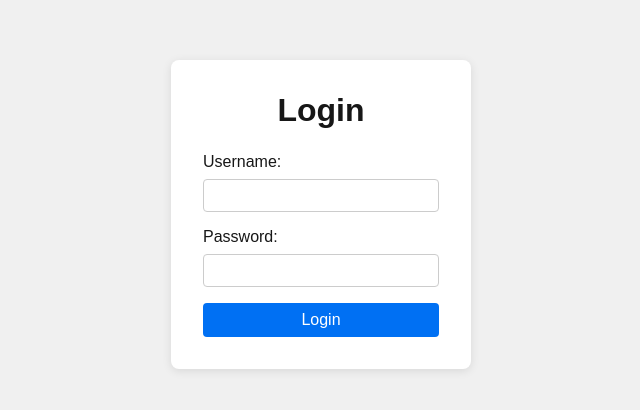
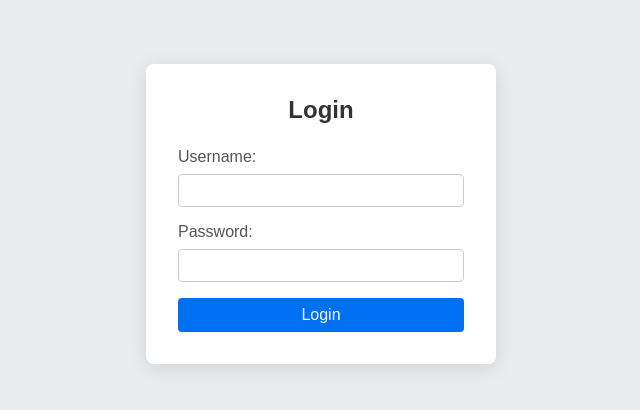
Before and after one commit to krushna06/Links-Manager, a Next.js app: page / in a window 1280 px wide. Shown: the part 186-596 px from the top of the page, without its empty margins (319-959 px from the left). Built offline with nearby package versions, Linux system fonts and the light colour scheme.

Commit message:
perf: css optimizations

```diff
--- a/styles/Login.module.css
+++ b/styles/Login.module.css
@@ -3,7 +3,7 @@
     justify-content: center;
     align-items: center;
     height: 100vh;
-    background-color: #f0f0f0;
+    background-color: #e9ecef;
     font-family: Arial, sans-serif;
   }
 
@@ -11,18 +11,21 @@
     background-color: white;
     padding: 2rem;
     border-radius: 8px;
-    box-shadow: 0 2px 10px rgba(0, 0, 0, 0.1);
-    width: 300px;
+    box-shadow: 0 4px 20px rgba(0, 0, 0, 0.1);
+    width: 350px;
   }
 
   .title {
     text-align: center;
     margin-bottom: 1.5rem;
+    color: #333;
+    font-size: 24px;
   }
 
   .label {
     display: block;
     margin-bottom: 0.5rem;
+    color: #555;
   }
 
   .input {
@@ -31,6 +34,12 @@
     margin-bottom: 1rem;
     border: 1px solid #ccc;
     border-radius: 4px;
+    transition: border-color 0.3s;
+  }
+
+  .input:focus {
+    border-color: #0070f3;
+    outline: none;
   }
 
   .button {
@@ -42,6 +51,7 @@
     border-radius: 4px;
     cursor: pointer;
     font-size: 16px;
+    transition: background-color 0.3s;
   }
 
   .button:hover {
```
